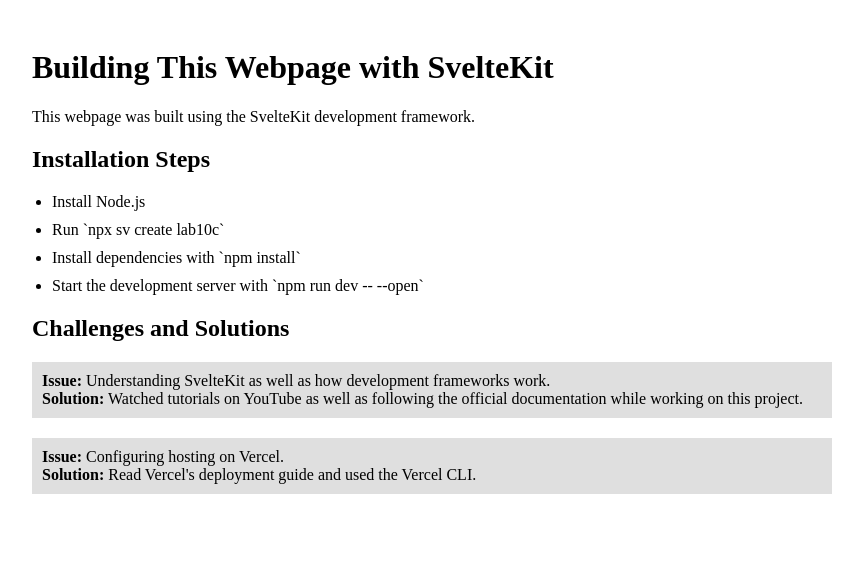
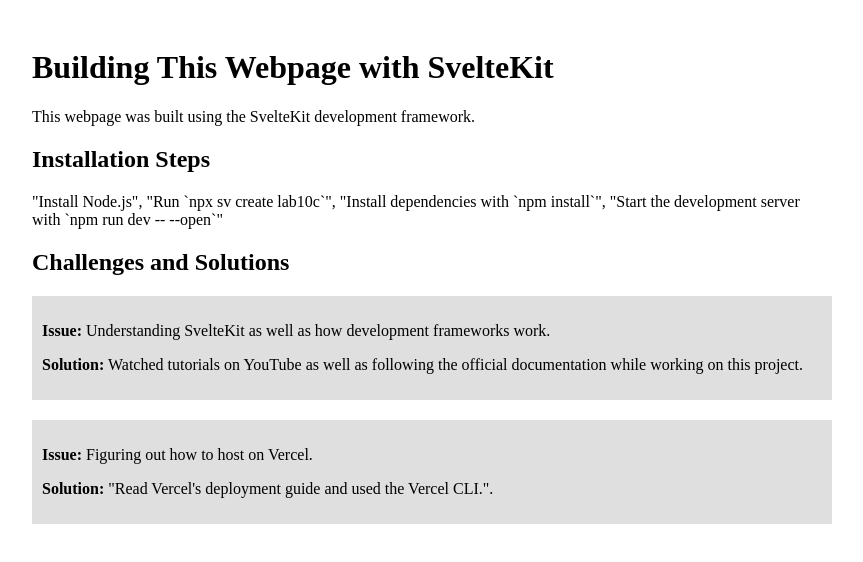
Before and after one commit to jotasky/cps530_lab10c, a SvelteKit app: page / in a window 1280 px wide. Shown: the top 562 px of the page, without its empty margins (208-1071 px from the left). Built offline with nearby package versions, Linux system fonts and the light colour scheme.

Commit message:
Made updates to the webpage

```diff
--- a/src/routes/+page.svelte
+++ b/src/routes/+page.svelte
@@ -1,23 +1,3 @@
-<script>
-    let installationSteps = [
-        "Install Node.js",
-        "Run `npx sv create lab10c`",
-        "Install dependencies with `npm install`",
-        "Start the development server with `npm run dev -- --open`"
-    ];
-
-    let challenges = [
-        {
-            issue: "Understanding SvelteKit as well as how development frameworks work.",
-            solution: "Watched tutorials on YouTube as well as following the official documentation while working on this project."
-        },
-        {
-            issue: "Configuring hosting on Vercel.",
-            solution: "Read Vercel's deployment guide and used the Vercel CLI."
-        }
-    ];
-</script>
-
 <style>
     body {
         font-family: Arial, sans-serif;
@@ -40,34 +20,31 @@
         margin-bottom: 20px;
     }
 
-    ul {
-        list-style-type: disc;
-        padding-left: 20px;
-    }
-
-    li {
-        margin-bottom: 10px;
-    }
 </style>
-
+<body>
     <div class="container">
         <h1>Building This Webpage with SvelteKit</h1>
         <p>This webpage was built using the SvelteKit development framework.</p>
 
         <h2>Installation Steps</h2>
-        <ul>
-            {#each installationSteps as step}
-                <li>{step}</li>
-            {/each}
-        </ul>
+        <p>
+            "Install Node.js",
+            "Run `npx sv create lab10c`",
+            "Install dependencies with `npm install`",
+            "Start the development server with `npm run dev -- --open`"
+        </p>
 
         <h2>Challenges and Solutions</h2>
         <div>
-            {#each challenges as { issue, solution }}
-                <div class="code">
-                    <strong>Issue:</strong> {issue} <br />
-                    <strong>Solution:</strong> {solution}
-                </div>
-            {/each}
+            <div class="code">
+                <p><strong>Issue:</strong> Understanding SvelteKit as well as how development frameworks work. <br /></p>
+                <p><strong>Solution:</strong> Watched tutorials on YouTube as well as following the official documentation while working on this project.</p>
+            </div>
+
+            <div class="code">
+                <p><strong>Issue:</strong> Figuring out how to host on Vercel. <br /></p>
+                <p><strong>Solution:</strong> "Read Vercel's deployment guide and used the Vercel CLI.".</p>
+            </div>
         </div>
     </div>
+</body>
```
